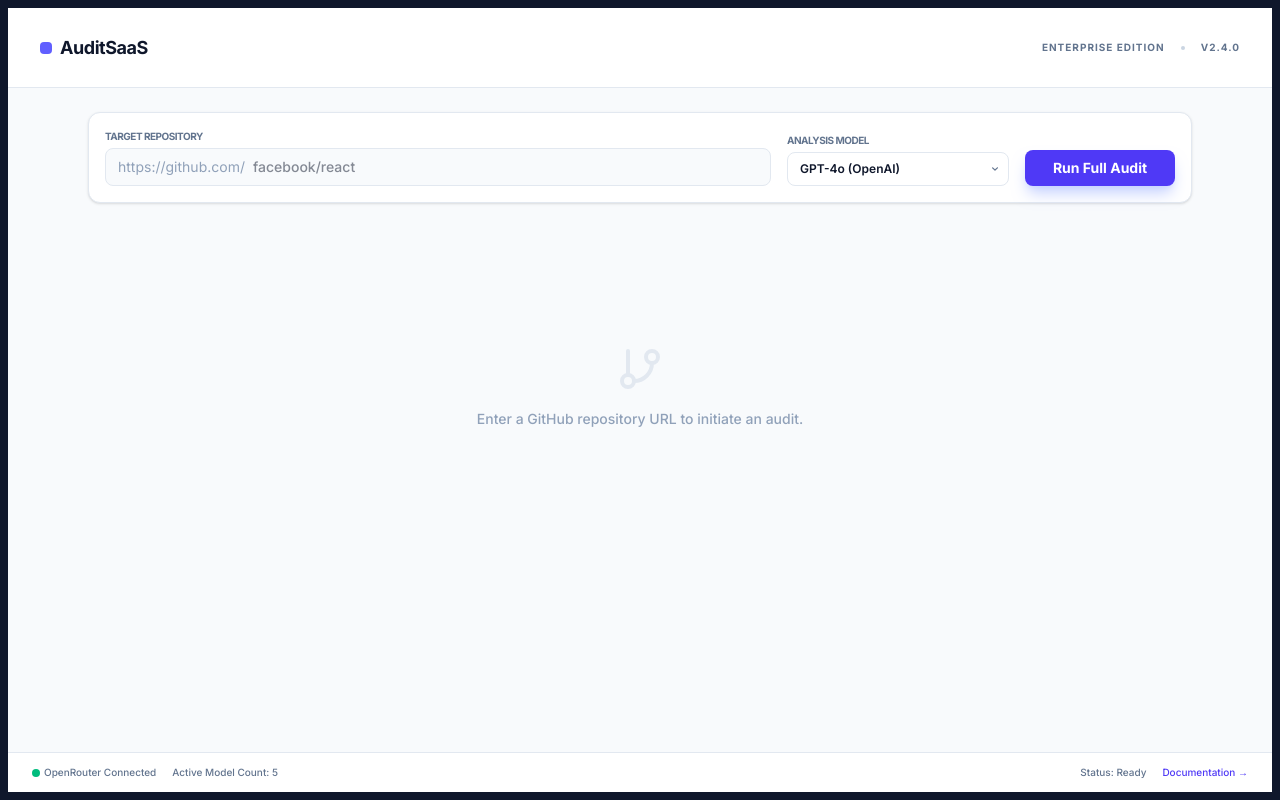
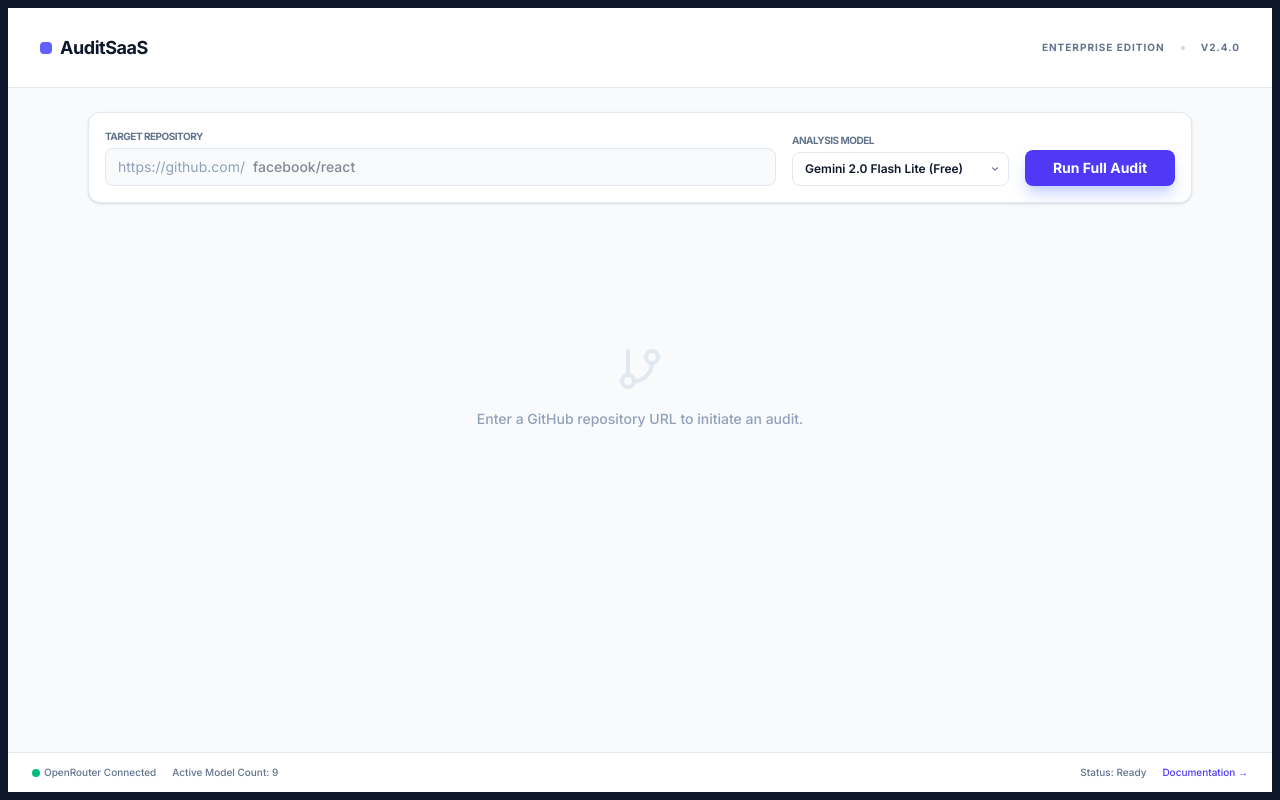
Before and after one commit to Maysson-lab/AuditSaaS---GitHub-AI-Analyzer, a React (Vite) app: page / in a window 1280 px wide. Built offline with nearby package versions, Linux system fonts and the light colour scheme.

Commit message:
feat: update model list and group by tier
Categorized available models into 'Free' and 'Pro' tiers and updated the selection interface to improve user experience.

```diff
--- a/src/components/Dashboard.tsx
+++ b/src/components/Dashboard.tsx
@@ -102,9 +102,16 @@ export default function Dashboard() {
                 value={model}
                 onChange={(e) => setModel(e.target.value)}
               >
-                {SUPPORTED_MODELS.map(m => (
-                  <option key={m.id} value={m.id}>{m.name}</option>
-                ))}
+                <optgroup label="Free Models">
+                  {SUPPORTED_MODELS.filter(m => m.name.includes('(Free)')).map(m => (
+                    <option key={m.id} value={m.id}>{m.name}</option>
+                  ))}
+                </optgroup>
+                <optgroup label="Pro Models">
+                  {SUPPORTED_MODELS.filter(m => m.name.includes('(Pro)')).map(m => (
+                    <option key={m.id} value={m.id}>{m.name}</option>
+                  ))}
+                </optgroup>
               </select>
               <div className="pointer-events-none absolute inset-y-0 right-0 flex items-center px-2 text-slate-500">
                 <svg className="w-3 h-3 fill-current" viewBox="0 0 20 20"><path d="M5.293 7.293a1 1 0 011.414 0L10 10.586l3.293-3.293a1 1 0 111.414 1.414l-4 4a1 1 0 01-1.414 0l-4-4a1 1 0 010-1.414z"/></svg>
--- a/src/types.ts
+++ b/src/types.ts
@@ -20,9 +20,16 @@ export interface AnalysisData {
 }
 
 export const SUPPORTED_MODELS = [
-  { id: 'openai/gpt-4o', name: 'GPT-4o (OpenAI)' },
-  { id: 'openai/gpt-4o-mini', name: 'GPT-4o Mini (OpenAI)' },
-  { id: 'anthropic/claude-3.5-sonnet', name: 'Claude 3.5 Sonnet (Anthropic)' },
-  { id: 'meta-llama/llama-3.1-70b', name: 'Llama 3.1 70B (Meta)' },
-  { id: 'mistralai/mixtral-8x7b', name: 'Mixtral 8x7B (Mistral AI)' },
+  // Free / Highly Performant Models
+  { id: 'google/gemini-2.0-flash-lite-preview-02-05:free', name: 'Gemini 2.0 Flash Lite (Free)' },
+  { id: 'meta-llama/llama-3.3-70b-instruct:free', name: 'Llama 3.3 70B (Free)' },
+  { id: 'mistralai/mistral-7b-instruct:free', name: 'Mistral 7B (Free)' },
+  { id: 'microsoft/phi-3-mini-128k-instruct:free', name: 'Phi-3 Mini (Free)' },
+
+  // Premium Models
+  { id: 'anthropic/claude-3.5-sonnet', name: 'Claude 3.5 Sonnet (Pro)' },
+  { id: 'openai/gpt-4o', name: 'GPT-4o (Pro)' },
+  { id: 'openai/gpt-4o-mini', name: 'GPT-4o Mini (Pro)' },
+  { id: 'meta-llama/llama-3.1-70b', name: 'Llama 3.1 70B (Pro)' },
+  { id: 'mistralai/mixtral-8x7b', name: 'Mixtral 8x7B (Pro)' },
 ];
```
